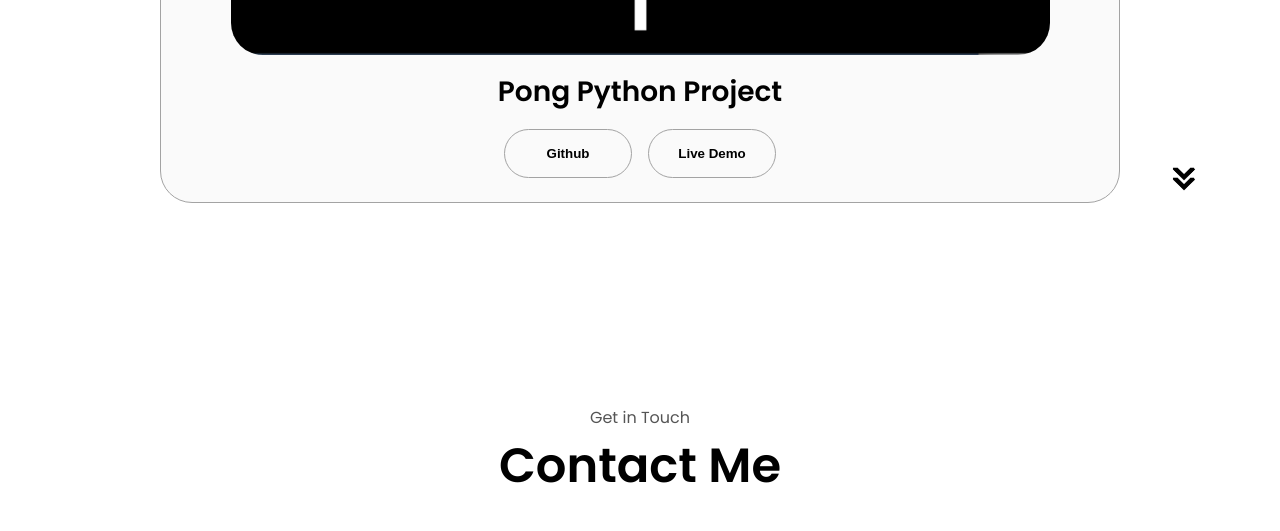
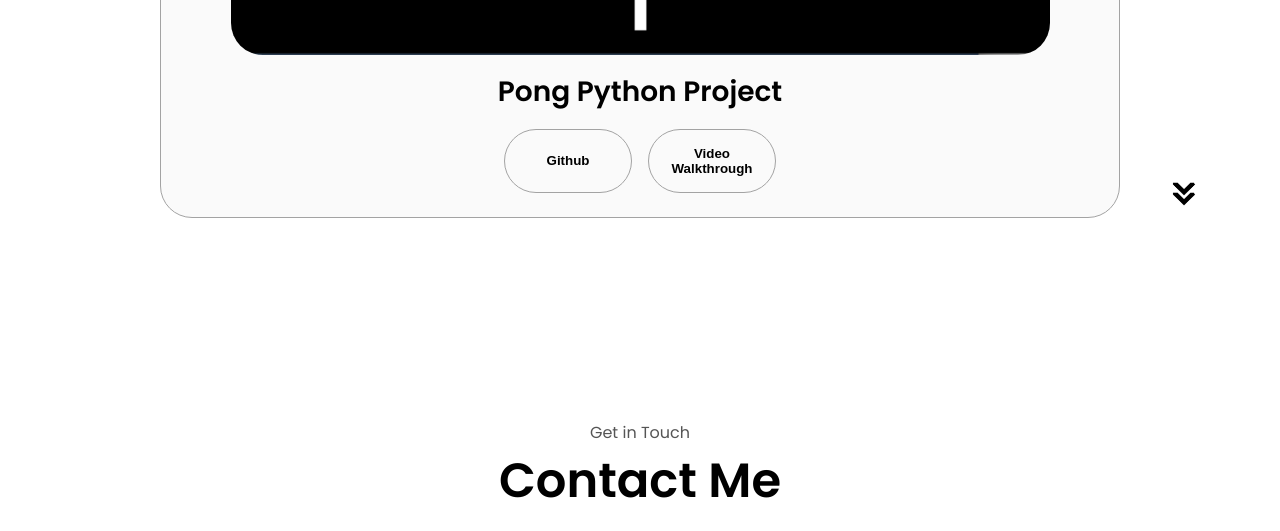
Before and after one commit to shaqgarrett/html-css-js-portfolio, a plain HTML site: page index.html in a window 1280 px wide. Shown: the part 3960-4491 px from the top of the page. Drawn offline with Linux system fonts and the light colour scheme.

Commit message:
Update html
Updated html to include the YouTube video for the pong game.

```diff
--- a/index.html
+++ b/index.html
@@ -232,7 +232,7 @@
                 <h2 class="experience-sub-title project-title">Pong Python Project</h2>
                 <div class="btn-container">
                     <button class="btn btn-color-2 project-btn" onclick="location.href='https://github.com/shaqgarrett/python-pong-game'">Github</button>
-                    <button class="btn btn-color-2 project-btn" onclick="location.href=https://github.com/">Live Demo</button>
+                    <button class="btn btn-color-2 project-btn" onclick="location.href='https://youtu.be/EdQGffjlssU'">Video Walkthrough</button>
                 </div>
             </div>
             </div>
```
